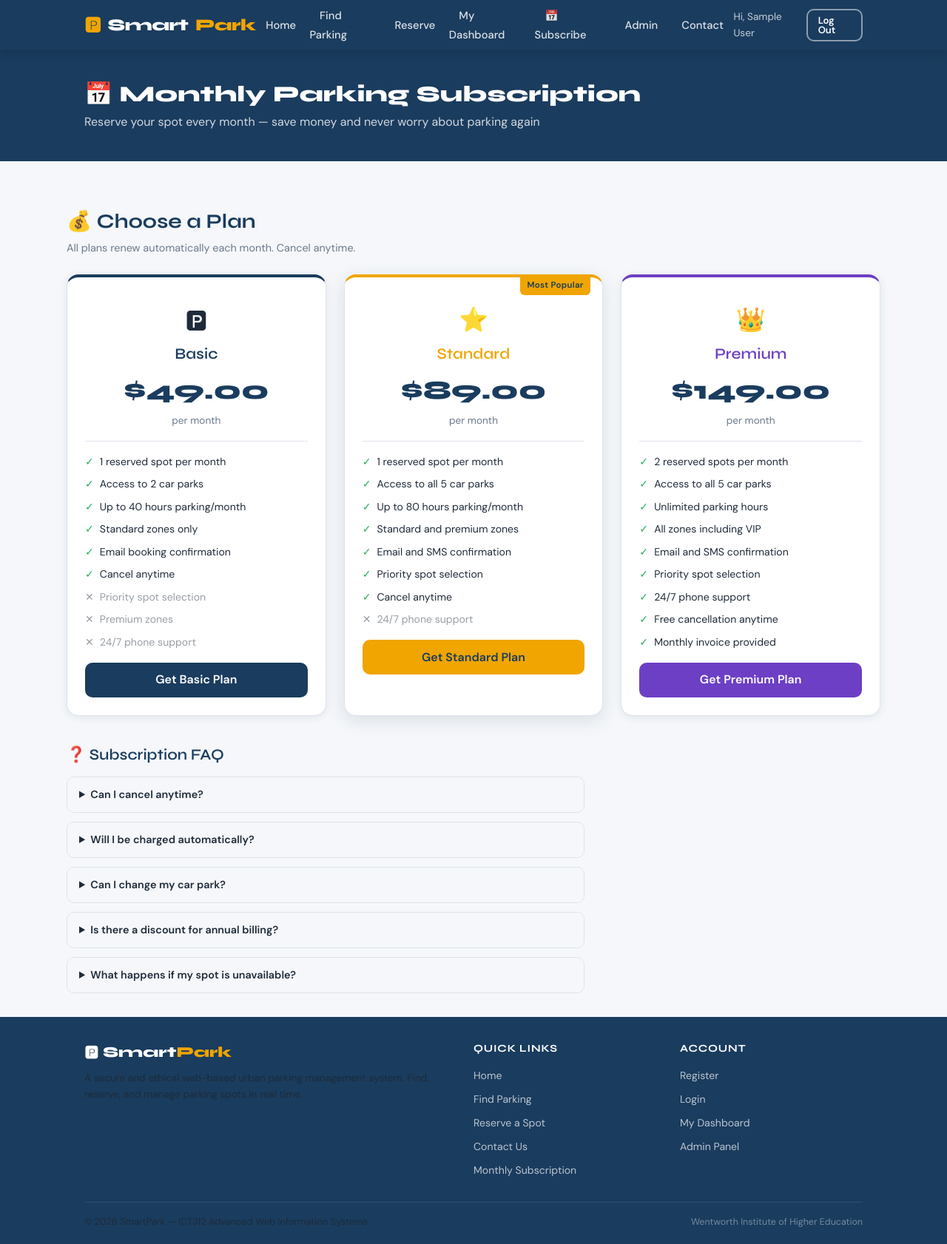
After one commit to Siddhartha288/smartpark, a PHP site: page /subscriptions.php in a window 1280 px wide. The commit adds this page. Shown: the whole page at 74% size. Run offline with PHP 8.4, Linux system fonts and the light colour scheme; the visitor is signed in with stand-in values (Sample User, id 1).

Commit message:
adding subscritption page and also adding it to header and footer

```diff
--- a/smartpark/includes/footer.php
+++ b/smartpark/includes/footer.php
@@ -20,6 +20,7 @@
           <li><a href="search.php">Find Parking</a></li>
           <li><a href="reserve.php">Reserve a Spot</a></li>
           <li><a href="contact.php">Contact Us</a></li>
+          <li><a href="subscription.php">Monthly Subscription</a></li>
         </ul>
       </div>
       <div>
--- a/smartpark/includes/header.php
+++ b/smartpark/includes/header.php
@@ -31,6 +31,7 @@ $activeNav = $activeNav ?? '';
       <?php if (isLoggedIn()): ?>
         <li><a href="reserve.php"   <?= $activeNav==='reserve'?'class="active"':'' ?>>Reserve</a></li>
         <li><a href="dashboard.php" <?= $activeNav==='dash'   ?'class="active"':'' ?>>My Dashboard</a></li>
+        <li><a href="subscription.php" <?= $activeNav==='subscription'?'class="active"':'' ?>>&#x1F4C5; Subscribe</a></li>
         <?php if (isAdmin()): ?>
           <li><a href="admin.php" <?= $activeNav==='admin'?'class="active"':'' ?>>Admin</a></li>
         <?php endif; ?>
--- /dev/null
+++ b/smartpark/subscriptions.php
@@ -0,0 +1,437 @@
+<?php
+/**
+ * SmartPark - Monthly Subscription (subscription.php)
+ * ICT312 Advanced Web Information Systems
+ */
+require_once 'includes/functions.php';
+requireLogin('login.php');
+
+// Initialise session storage for subscriptions
+if (!isset($_SESSION['user_subscriptions'])) {
+    $_SESSION['user_subscriptions'] = [];
+}
+
+// Subscription plans
+$plans = [
+    [
+        'id'       => 'basic',
+        'name'     => 'Basic',
+        'price'    => 49.00,
+        'period'   => 'month',
+        'color'    => 'var(--primary)',
+        'icon'     => '&#x1F17F;',
+        'features' => [
+            '1 reserved spot per month',
+            'Access to 2 car parks',
+            'Up to 40 hours parking/month',
+            'Standard zones only',
+            'Email booking confirmation',
+            'Cancel anytime',
+        ],
+        'not_included' => [
+            'Priority spot selection',
+            'Premium zones',
+            '24/7 phone support',
+        ],
+    ],
+    [
+        'id'       => 'standard',
+        'name'     => 'Standard',
+        'price'    => 89.00,
+        'period'   => 'month',
+        'color'    => 'var(--accent)',
+        'icon'     => '&#x2B50;',
+        'badge'    => 'Most Popular',
+        'features' => [
+            '1 reserved spot per month',
+            'Access to all 5 car parks',
+            'Up to 80 hours parking/month',
+            'Standard and premium zones',
+            'Email and SMS confirmation',
+            'Priority spot selection',
+            'Cancel anytime',
+        ],
+        'not_included' => [
+            '24/7 phone support',
+        ],
+    ],
+    [
+        'id'       => 'premium',
+        'name'     => 'Premium',
+        'price'    => 149.00,
+        'period'   => 'month',
+        'color'    => '#6c3fc5',
+        'icon'     => '&#x1F451;',
+        'features' => [
+            '2 reserved spots per month',
+            'Access to all 5 car parks',
+            'Unlimited parking hours',
+            'All zones including VIP',
+            'Email and SMS confirmation',
+            'Priority spot selection',
+            '24/7 phone support',
+            'Free cancellation anytime',
+            'Monthly invoice provided',
+        ],
+        'not_included' => [],
+    ],
+];
+
+$carParks = [
+    ['id'=>1,'name'=>'Sydney CBD Parking Centre',   'suburb'=>'Sydney'],
+    ['id'=>2,'name'=>'Parramatta Westfield Parking','suburb'=>'Parramatta'],
+    ['id'=>3,'name'=>'Bondi Junction Carpark',      'suburb'=>'Bondi Junction'],
+    ['id'=>4,'name'=>'Chatswood Station Parking',   'suburb'=>'Chatswood'],
+    ['id'=>5,'name'=>'Newtown Community Parking',   'suburb'=>'Newtown'],
+];
+
+$formError   = '';
+$formSuccess = false;
+$newSub      = null;
+
+if ($_SERVER['REQUEST_METHOD'] === 'POST') {
+    if (empty($_POST['csrf_token']) || !verifyCsrfToken($_POST['csrf_token'])) {
+        $formError = 'Invalid form submission. Please try again.';
+
+    } elseif (isset($_POST['cancel_subscription'])) {
+        // Cancel subscription
+        $subId = $_POST['sub_id'] ?? '';
+        foreach ($_SESSION['user_subscriptions'] as &$sub) {
+            if ($sub['id'] === $subId) {
+                $sub['status'] = 'cancelled';
+                $sub['cancelled_at'] = date('Y-m-d');
+                break;
+            }
+        }
+        unset($sub);
+        $_SESSION['flash_success'] = 'Your subscription has been cancelled. It remains active until the end of the billing period.';
+        header('Location: subscription.php');
+        exit;
+
+    } elseif (isset($_POST['subscribe'])) {
+        $planId    = $_POST['plan_id']  ?? '';
+        $parkId    = intval($_POST['park_id'] ?? 0);
+        $startDate = trim($_POST['start_date'] ?? '');
+
+        // Validate
+        $validPlan = null;
+        foreach ($plans as $p) {
+            if ($p['id'] === $planId) { $validPlan = $p; break; }
+        }
+        $validPark = null;
+        foreach ($carParks as $p) {
+            if ($p['id'] === $parkId) { $validPark = $p; break; }
+        }
+
+        if (!$validPlan)  $formError = 'Please select a valid plan.';
+        elseif (!$validPark)  $formError = 'Please select a car park.';
+        elseif (!$startDate || strtotime($startDate) < strtotime('today')) $formError = 'Please select a valid start date.';
+        else {
+            // Check if already has active subscription for same park
+            $hasActive = false;
+            foreach ($_SESSION['user_subscriptions'] as $sub) {
+                if ($sub['park_id'] === $parkId && $sub['status'] === 'active') {
+                    $hasActive = true;
+                    break;
+                }
+            }
+
+            if ($hasActive) {
+                $formError = 'You already have an active subscription for this car park.';
+            } else {
+                $subRef = 'SUB-' . strtoupper(substr(md5(uniqid()), 0, 8));
+                $endDate = date('Y-m-d', strtotime($startDate . ' +1 month'));
+
+                $newSub = [
+                    'id'         => $subRef,
+                    'plan_id'    => $planId,
+                    'plan_name'  => $validPlan['name'],
+                    'park_id'    => $parkId,
+                    'park_name'  => $validPark['name'],
+                    'suburb'     => $validPark['suburb'],
+                    'price'      => $validPlan['price'],
+                    'start_date' => $startDate,
+                    'end_date'   => $endDate,
+                    'status'     => 'active',
+                    'created_at' => date('Y-m-d H:i:s'),
+                ];
+
+                $_SESSION['user_subscriptions'][] = $newSub;
+                $formSuccess = true;
+            }
+        }
+    }
+}
+
+// Get active and cancelled subscriptions
+$activeSubs    = array_filter($_SESSION['user_subscriptions'], fn($s) => $s['status'] === 'active');
+$cancelledSubs = array_filter($_SESSION['user_subscriptions'], fn($s) => $s['status'] === 'cancelled');
+
+$pageTitle = 'Monthly Subscription';
+$activeNav = '';
+require 'includes/header.php';
+?>
+
+<div class="page-header">
+  <div class="container">
+    <h1>&#x1F4C5; Monthly Parking Subscription</h1>
+    <p>Reserve your spot every month — save money and never worry about parking again</p>
+  </div>
+</div>
+
+<div class="container section-sm">
+
+  <?= flash('success') ?>
+
+  <?php if ($formError): ?>
+    <div class="alert alert-danger"><span>&#x274C;</span><span><?= h($formError) ?></span></div>
+  <?php endif; ?>
+
+  <?php if ($formSuccess && $newSub): ?>
+    <!-- SUCCESS STATE -->
+    <div class="card text-center" style="padding:3rem;max-width:560px;margin:0 auto 2rem;">
+      <div style="font-size:4rem;margin-bottom:1rem;">&#x2705;</div>
+      <h2 style="color:var(--success);">Subscription Activated!</h2>
+      <p class="text-muted mt-1">Your monthly parking subscription is now active.</p>
+      <div class="booking-summary mt-2" style="text-align:left;">
+        <div class="booking-summary-row"><span>Reference</span><strong><?= h($newSub['id']) ?></strong></div>
+        <div class="booking-summary-row"><span>Plan</span><strong><?= h($newSub['plan_name']) ?></strong></div>
+        <div class="booking-summary-row"><span>Car Park</span><span><?= h($newSub['park_name']) ?></span></div>
+        <div class="booking-summary-row"><span>Start Date</span><span><?= date('d M Y', strtotime($newSub['start_date'])) ?></span></div>
+        <div class="booking-summary-row"><span>Next Billing</span><span><?= date('d M Y', strtotime($newSub['end_date'])) ?></span></div>
+        <div class="booking-summary-row total"><span>Monthly Cost</span><strong>$<?= number_format($newSub['price'], 2) ?>/month</strong></div>
+      </div>
+      <div style="display:flex;gap:0.75rem;justify-content:center;margin-top:1.5rem;flex-wrap:wrap;">
+        <a href="subscription.php" class="btn btn-primary">View My Subscriptions</a>
+        <a href="dashboard.php" class="btn btn-dark">Go to Dashboard</a>
+      </div>
+    </div>
+  <?php endif; ?>
+
+  <!-- ===== ACTIVE SUBSCRIPTIONS ===== -->
+  <?php if (!empty($activeSubs)): ?>
+    <div style="margin-bottom:2rem;">
+      <h2 style="margin-bottom:1rem;">&#x1F4CB; My Active Subscriptions</h2>
+      <div style="display:flex;flex-direction:column;gap:1rem;">
+        <?php foreach ($activeSubs as $sub): ?>
+          <div class="card" style="border-left:4px solid var(--success);">
+            <div style="display:flex;justify-content:space-between;align-items:flex-start;flex-wrap:wrap;gap:0.75rem;">
+              <div>
+                <h4><?= h($sub['park_name']) ?></h4>
+                <p class="text-muted" style="font-size:0.85rem;margin-top:0.25rem;">
+                  &#x1F4CD; <?= h($sub['suburb']) ?> &nbsp;&middot;&nbsp;
+                  Plan: <strong><?= h($sub['plan_name']) ?></strong> &nbsp;&middot;&nbsp;
+                  Ref: <?= h($sub['id']) ?>
+                </p>
+              </div>
+              <span class="badge badge-success">Active</span>
+            </div>
+
+            <div style="display:grid;grid-template-columns:1fr 1fr 1fr;gap:1rem;margin-top:0.85rem;padding:0.85rem;background:var(--bg);border-radius:var(--radius);">
+              <div>
+                <div class="text-muted" style="font-size:0.75rem;text-transform:uppercase;margin-bottom:0.2rem;">Start Date</div>
+                <div style="font-weight:600;"><?= date('d M Y', strtotime($sub['start_date'])) ?></div>
+              </div>
+              <div>
+                <div class="text-muted" style="font-size:0.75rem;text-transform:uppercase;margin-bottom:0.2rem;">Next Billing</div>
+                <div style="font-weight:600;"><?= date('d M Y', strtotime($sub['end_date'])) ?></div>
+              </div>
+              <div>
+                <div class="text-muted" style="font-size:0.75rem;text-transform:uppercase;margin-bottom:0.2rem;">Monthly Cost</div>
+                <div style="font-weight:700;font-size:1.1rem;color:var(--primary);">$<?= number_format($sub['price'], 2) ?></div>
+              </div>
+            </div>
+
+            <div style="margin-top:0.85rem;">
+              <form method="POST" action="subscription.php"
+                    onsubmit="return confirm('Cancel this subscription? It will remain active until <?= date('d M Y', strtotime($sub['end_date'])) ?>.');"
+                    style="display:inline;">
+                <?= csrfField() ?>
+                <input type="hidden" name="sub_id" value="<?= h($sub['id']) ?>">
+                <button type="submit" name="cancel_subscription" class="btn btn-danger btn-sm">
+                  &#x2715; Cancel Subscription
+                </button>
+              </form>
+            </div>
+          </div>
+        <?php endforeach; ?>
+      </div>
+    </div>
+  <?php endif; ?>
+
+  <!-- ===== PLANS ===== -->
+  <h2 style="margin-bottom:0.5rem;">&#x1F4B0; Choose a Plan</h2>
+  <p class="text-muted" style="margin-bottom:1.5rem;">All plans renew automatically each month. Cancel anytime.</p>
+
+  <div class="grid-3" style="margin-bottom:2rem;">
+    <?php foreach ($plans as $plan): ?>
+      <div class="card" style="position:relative;border-top:4px solid <?= $plan['color'] ?>;<?= isset($plan['badge']) ? 'box-shadow:var(--shadow-md);' : '' ?>">
+
+        <?php if (isset($plan['badge'])): ?>
+          <div style="position:absolute;top:-1px;right:1rem;background:<?= $plan['color'] ?>;color:var(--primary);font-size:0.72rem;font-weight:700;padding:0.2rem 0.6rem;border-radius:0 0 6px 6px;letter-spacing:0.3px;">
+            <?= h($plan['badge']) ?>
+          </div>
+        <?php endif; ?>
+
+        <div style="text-align:center;padding:0.5rem 0 1rem;">
+          <div style="font-size:2rem;margin-bottom:0.5rem;"><?= $plan['icon'] ?></div>
+          <h3 style="color:<?= $plan['color'] ?>;"><?= h($plan['name']) ?></h3>
+          <div style="font-family:'Syne',sans-serif;font-size:2.2rem;font-weight:800;color:var(--primary);margin:0.5rem 0 0.1rem;">
+            $<?= number_format($plan['price'], 2) ?>
+          </div>
+          <div class="text-muted" style="font-size:0.85rem;">per month</div>
+        </div>
+
+        <div style="border-top:1px solid var(--border);padding-top:1rem;margin-bottom:1rem;">
+          <?php foreach ($plan['features'] as $f): ?>
+            <div style="display:flex;align-items:flex-start;gap:0.5rem;margin-bottom:0.5rem;font-size:0.88rem;">
+              <span style="color:var(--success);flex-shrink:0;">&#x2713;</span>
+              <span><?= h($f) ?></span>
+            </div>
+          <?php endforeach; ?>
+          <?php foreach ($plan['not_included'] as $f): ?>
+            <div style="display:flex;align-items:flex-start;gap:0.5rem;margin-bottom:0.5rem;font-size:0.88rem;opacity:0.45;">
+              <span style="flex-shrink:0;">&#x2715;</span>
+              <span><?= h($f) ?></span>
+            </div>
+          <?php endforeach; ?>
+        </div>
+
+        <button class="btn btn-block btn-lg"
+                style="background:<?= $plan['color'] ?>;color:<?= $plan['id']==='standard' ? 'var(--primary)' : 'white' ?>;border-color:<?= $plan['color'] ?>;"
+                onclick="openSubscribeForm('<?= $plan['id'] ?>', '<?= h($plan['name']) ?>', <?= $plan['price'] ?>)">
+          Get <?= h($plan['name']) ?> Plan
+        </button>
+      </div>
+    <?php endforeach; ?>
+  </div>
+
+  <!-- ===== SUBSCRIBE FORM (hidden by default) ===== -->
+  <div id="subscribeFormSection" style="display:none;max-width:600px;margin:0 auto 2rem;">
+    <div class="card">
+      <div class="card-header">
+        <h3>&#x1F4DD; Complete Your Subscription</h3>
+        <p class="text-muted mt-1" id="formPlanLabel"></p>
+      </div>
+
+      <form method="POST" action="subscription.php" id="subscribeForm">
+        <?= csrfField() ?>
+        <input type="hidden" name="plan_id" id="form_plan_id" value="">
+
+        <div class="form-group">
+          <label for="park_id">Select Car Park</label>
+          <select name="park_id" id="park_id" required>
+            <option value="">— Choose a car park —</option>
+            <?php foreach ($carParks as $p): ?>
+              <option value="<?= $p['id'] ?>"><?= h($p['name']) ?> — <?= h($p['suburb']) ?></option>
+            <?php endforeach; ?>
+          </select>
+        </div>
+
+        <div class="form-group">
+          <label for="start_date">Subscription Start Date</label>
+          <input type="date" name="start_date" id="start_date" required
+                 min="<?= date('Y-m-d') ?>"
+                 value="<?= date('Y-m-d', strtotime('+1 day')) ?>">
+        </div>
+
+        <div class="booking-summary" id="formSummary">
+          <div class="booking-summary-row"><span>Plan</span><span id="sum_plan_name">—</span></div>
+          <div class="booking-summary-row"><span>Billing</span><span>Monthly, auto-renews</span></div>
+          <div class="booking-summary-row"><span>Cancel</span><span>Anytime, no fees</span></div>
+          <div class="booking-summary-row total"><span>Monthly Total</span><span id="sum_plan_price">—</span></div>
+        </div>
+
+        <div class="alert alert-info" style="font-size:0.82rem;">
+          <span>&#x2139;</span>
+          <span>By subscribing you agree to automatic monthly billing. Cancel anytime before your renewal date. Protected under the Australian Consumer Law.</span>
+        </div>
+
+        <div style="display:flex;gap:0.75rem;">
+          <button type="submit" name="subscribe" class="btn btn-primary btn-lg" style="flex:1;">
+            &#x2705; Confirm Subscription
+          </button>
+          <button type="button" class="btn btn-dark" onclick="closeSubscribeForm()">
+            Cancel
+          </button>
+        </div>
+      </form>
+    </div>
+  </div>
+
+  <!-- ===== CANCELLED SUBSCRIPTIONS ===== -->
+  <?php if (!empty($cancelledSubs)): ?>
+    <div style="margin-top:2rem;">
+      <h3 style="margin-bottom:1rem;">&#x1F552; Past Subscriptions</h3>
+      <div class="table-wrap">
+        <table>
+          <thead>
+            <tr><th>Reference</th><th>Plan</th><th>Car Park</th><th>Start</th><th>End</th><th>Price</th><th>Status</th></tr>
+          </thead>
+          <tbody>
+            <?php foreach ($cancelledSubs as $sub): ?>
+              <tr>
+                <td><?= h($sub['id']) ?></td>
+                <td><?= h($sub['plan_name']) ?></td>
+                <td><?= h($sub['park_name']) ?></td>
+                <td><?= date('d M Y', strtotime($sub['start_date'])) ?></td>
+                <td><?= date('d M Y', strtotime($sub['end_date'])) ?></td>
+                <td>$<?= number_format($sub['price'], 2) ?>/mo</td>
+                <td><span class="badge badge-danger">Cancelled</span></td>
+              </tr>
+            <?php endforeach; ?>
+          </tbody>
+        </table>
+      </div>
+    </div>
+  <?php endif; ?>
+
+  <!-- ===== FAQ ===== -->
+  <div style="margin-top:2.5rem;">
+    <h3 style="margin-bottom:1rem;">&#x2753; Subscription FAQ</h3>
+    <div style="display:flex;flex-direction:column;gap:0.75rem;max-width:700px;">
+      <?php
+      $faqs = [
+        ['q'=>'Can I cancel anytime?',
+         'a'=>'Yes. You can cancel your subscription at any time from this page. Your subscription remains active until the end of the current billing period.'],
+        ['q'=>'Will I be charged automatically?',
+         'a'=>'Yes, subscriptions automatically renew each month. You will receive an email reminder 3 days before each renewal.'],
+        ['q'=>'Can I change my car park?',
+         'a'=>'You can cancel your current subscription and create a new one for a different car park. Changes take effect from the next billing cycle.'],
+        ['q'=>'Is there a discount for annual billing?',
+         'a'=>'Annual billing is coming soon. Subscribe to our newsletter to be notified when annual plans become available.'],
+        ['q'=>'What happens if my spot is unavailable?',
+         'a'=>'As a subscriber you have priority access. If your usual spot is unavailable we will allocate the nearest available spot at no extra charge.'],
+      ];
+      foreach ($faqs as $faq): ?>
+        <details style="border:1px solid var(--border);border-radius:var(--radius);overflow:hidden;">
+          <summary style="padding:0.75rem 1rem;font-weight:600;font-size:0.9rem;cursor:pointer;background:var(--bg);">
+            <?= h($faq['q']) ?>
+          </summary>
+          <div style="padding:0.75rem 1rem;font-size:0.88rem;color:var(--text-muted);border-top:1px solid var(--border);">
+            <?= h($faq['a']) ?>
+          </div>
+        </details>
+      <?php endforeach; ?>
+    </div>
+  </div>
+
+</div>
+
+<script>
+function openSubscribeForm(planId, planName, planPrice) {
+    document.getElementById('form_plan_id').value   = planId;
+    document.getElementById('formPlanLabel').textContent = planName + ' Plan — $' + planPrice.toFixed(2) + '/month';
+    document.getElementById('sum_plan_name').textContent  = planName;
+    document.getElementById('sum_plan_price').textContent = '$' + planPrice.toFixed(2) + '/month';
+    var section = document.getElementById('subscribeFormSection');
+    section.style.display = 'block';
+    section.scrollIntoView({ behavior: 'smooth', block: 'start' });
+}
+
+function closeSubscribeForm() {
+    document.getElementById('subscribeFormSection').style.display = 'none';
+}
+</script>
+
+<?php require 'includes/footer.php'; ?>
```
